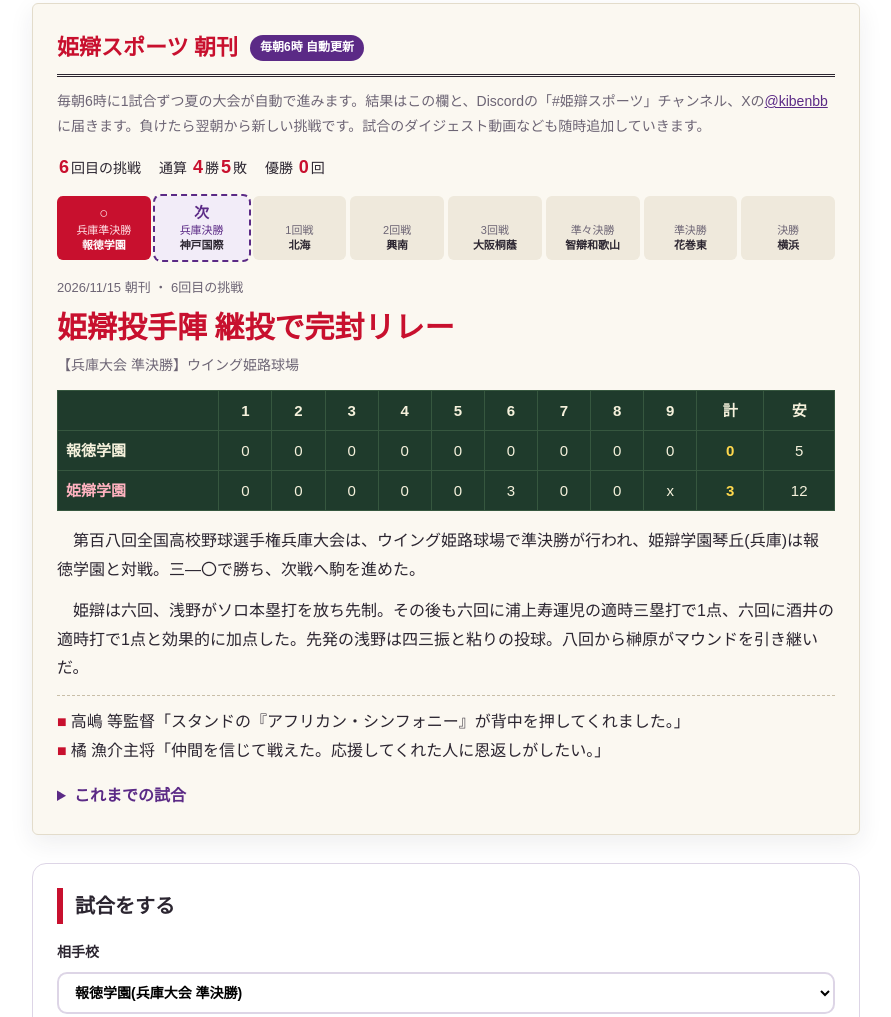
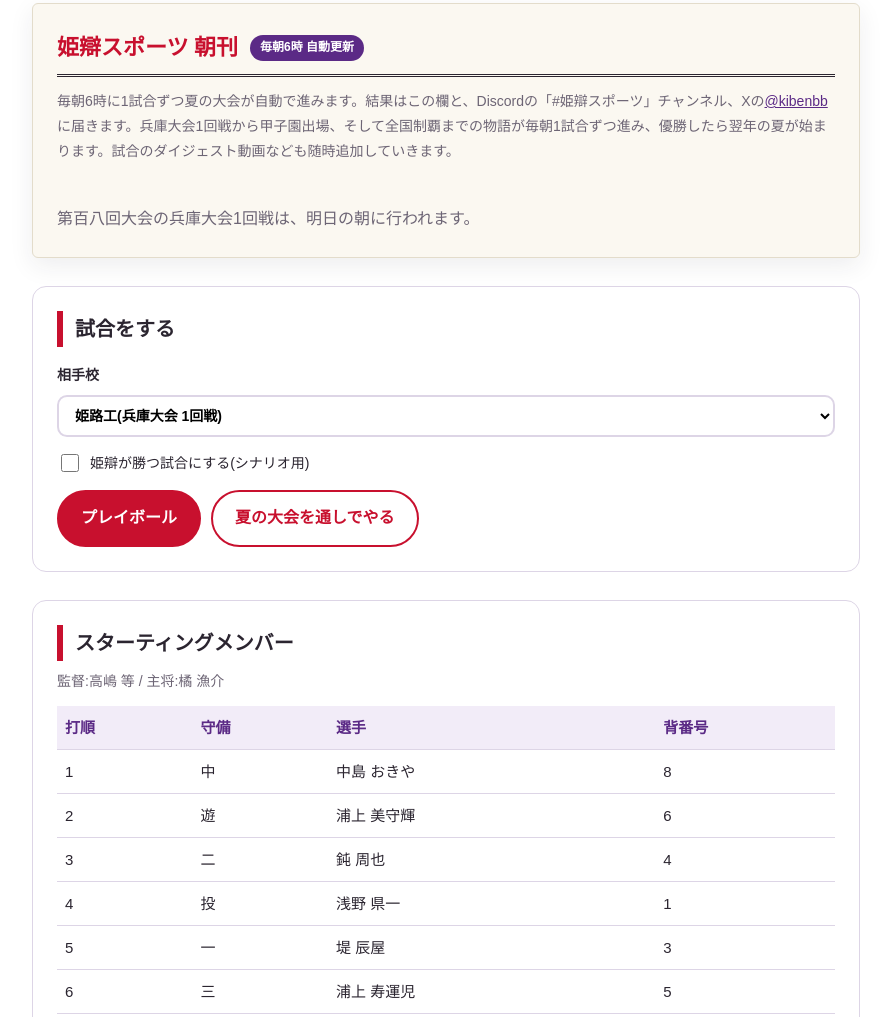
Before and after one commit to kendoyasa-tech/portfolio, a plain HTML site: page works/kiben/index.html in a window 1280 px wide. Shown: the part 776-1793 px from the top of the page, without its empty margins (194-1085 px from the left). Drawn offline with Linux system fonts and the light colour scheme.

Commit message:
姫辯: 兵庫大会1回戦→甲子園出場→全国制覇の物語に変更(必ず勝つ・優勝後は翌年の夏へ)、記録をリセット
Co-Authored-By: Claude Opus 5.5 <noreply@anthropic.com>
Claude-Session: https://claude.ai/code/session_01LfbDztigQg3Ruugxa31aiT

```diff
--- a/works/kiben/data/season.json
+++ b/works/kiben/data/season.json
@@ -1,485 +1,7 @@
 {
-  "challenge": 6,
+  "challenge": 0,
   "round": 0,
   "titles": 0,
-  "games": [
-    {
-      "date": "2026-11-07",
-      "challenge": 1,
-      "round": 0,
-      "stage": "兵庫大会 準決勝",
-      "stadium": "ウイング姫路球場",
-      "opponent": "報徳学園",
-      "kibenFirst": false,
-      "line": {
-        "kiben": [
-          0,
-          1,
-          0,
-          1,
-          0,
-          0,
-          0,
-          0,
-          "x"
-        ],
-        "opp": [
-          0,
-          0,
-          0,
-          0,
-          0,
-          0,
-          0,
-          1,
-          0
-        ]
-      },
-      "hits": {
-        "kiben": 8,
-        "opp": 4
-      },
-      "innings": 9,
-      "kibenRuns": 2,
-      "oppRuns": 1,
-      "won": true,
-      "walkoff": false,
-      "champion": false,
-      "mvp": "堤 辰屋",
-      "headline": "姫辯 報徳学園を下し次戦へ 堤が殊勲",
-      "paras": [
-        "第百八回全国高校野球選手権兵庫大会は、ウイング姫路球場で準決勝が行われ、姫辯学園琴丘(兵庫)は報徳学園と対戦。二―一で勝ち、次戦へ駒を進めた。",
-        "姫辯は二回、堤がソロ本塁打を放ち先制。その後も四回に酒井の犠牲フライで1点と効果的に加点した。殊勲は堤。本塁打を含む四打数二安打一打点の大暴れだった。先発の浅野は八三振を奪う力投。九回から榊原がマウンドを引き継いだ。"
-      ],
-      "comments": [
-        "高嶋 等監督「一戦必勝。次も姫辯らしい野球をするだけです。」",
-        "橘 漁介主将「仲間を信じて戦えた。応援してくれた人に恩返しがしたい。」"
-      ]
-    },
-    {
-      "date": "2026-11-08",
-      "challenge": 1,
-      "round": 1,
-      "stage": "兵庫大会 決勝",
-      "stadium": "ウイング姫路球場",
-      "opponent": "神戸国際大付",
-      "kibenFirst": false,
-      "line": {
-        "kiben": [
-          0,
-          2,
-          1,
-          0,
-          0,
-          0,
-          0,
-          0,
-          0
-        ],
-        "opp": [
-          0,
-          0,
-          0,
-          3,
-          0,
-          2,
-          0,
-          0,
-          0
-        ]
-      },
-      "hits": {
-        "kiben": 8,
-        "opp": 10
-      },
-      "innings": 9,
-      "kibenRuns": 3,
-      "oppRuns": 5,
-      "won": false,
-      "walkoff": false,
-      "champion": false,
-      "mvp": "鈍 周也",
-      "headline": "姫辯 神戸国際大付に惜敗 夏終わる",
-      "paras": [
-        "第百八回全国高校野球選手権兵庫大会は、ウイング姫路球場で決勝が行われ、姫辯学園琴丘(兵庫)は神戸国際大付と対戦。三―五で敗れ、夏を終えた。",
-        "姫辯は二回、酒井の適時二塁打で2点を挙げ先制。その後も三回に鈍の適時二塁打で1点と効果的に加点した。殊勲は鈍。四打数三安打一打点の大暴れだった。先発の浅野は十三振を奪う力投。六回から榊原がマウンドを引き継いだ。四回に三点を失ったのが痛かった。"
-      ],
-      "comments": [
-        "高嶋 等監督「神戸国際大付さんが一枚上でした。悔しさを糧にします。」",
-        "橘 漁介主将「このメンバーで野球ができて幸せでした。」"
-      ]
-    },
-    {
-      "date": "2026-11-09",
-      "challenge": 2,
-      "round": 0,
-      "stage": "兵庫大会 準決勝",
-      "stadium": "ウイング姫路球場",
-      "opponent": "報徳学園",
-      "kibenFirst": true,
-      "line": {
-        "kiben": [
-          1,
-          0,
-          0,
-          0,
-          1,
-          0,
-          3,
-          1,
-          0
-        ],
-        "opp": [
-          0,
-          1,
-          0,
-          0,
-          0,
-          0,
-          0,
-          0,
-          0
-        ]
-      },
-      "hits": {
-        "kiben": 14,
-        "opp": 8
-      },
-      "innings": 9,
-      "kibenRuns": 6,
-      "oppRuns": 1,
-      "won": true,
-      "walkoff": false,
-      "champion": false,
-      "mvp": "鈍 周也",
-      "headline": "姫辯 報徳学園を下し次戦へ 鈍が殊勲",
-      "paras": [
-        "第百八回全国高校野球選手権兵庫大会は、ウイング姫路球場で準決勝が行われ、姫辯学園琴丘(兵庫)は報徳学園と対戦。六―一で勝ち、次戦へ駒を進めた。",
-        "姫辯は一回、鈍の適時打で1点を挙げ先制。その後も五回に浅野の適時二塁打で1点、七回に浦上美守輝の適時二塁打で1点と効果的に加点した。殊勲は鈍。五打数四安打一打点の大暴れだった。先発の浅野は六三振を奪う力投。七回から榊原がマウンドを引き継いだ。"
-      ],
-      "comments": [
-        "高嶋 等監督「スタンドの『アフリカン・シンフォニー』が背中を押してくれました。」",
-        "橘 漁介主将「校歌を歌えて最高です。まだ終わりじゃない。」"
-      ]
-    },
-    {
-      "date": "2026-11-10",
-      "challenge": 2,
-      "round": 1,
-      "stage": "兵庫大会 決勝",
-      "stadium": "ウイング姫路球場",
-      "opponent": "神戸国際大付",
-      "kibenFirst": false,
-      "line": {
-        "kiben": [
-          3,
-          0,
-          0,
-          0,
-          0,
-          0,
-          0,
-          0,
-          1
-        ],
-        "opp": [
-          0,
-          1,
-          0,
-          0,
-          0,
-          0,
-          3,
-          1,
-          0
-        ]
-      },
-      "hits": {
-        "kiben": 8,
-        "opp": 13
-      },
-      "innings": 9,
-      "kibenRuns": 4,
-      "oppRuns": 5,
-      "won": false,
-      "walkoff": false,
-      "champion": false,
-      "mvp": "堤 辰屋",
-      "headline": "姫辯 神戸国際大付に惜敗 夏終わる",
-      "paras": [
-        "第百八回全国高校野球選手権兵庫大会は、ウイング姫路球場で決勝が行われ、姫辯学園琴丘(兵庫)は神戸国際大付と対戦。四―五で敗れ、夏を終えた。",
-        "姫辯は一回、堤が3ラン本塁打を放ち先制。その後も九回に浦上寿運児がソロ本塁打と効果的に加点した。殊勲は堤。本塁打を含む四打数一安打三打点の大暴れだった。先発の浅野は五三振を奪う力投。七回から榊原、位田がマウンドを引き継いだ。七回に三点を失ったのが痛かった。"
-      ],
-      "comments": [
-        "高嶋 等監督「神戸国際大付さんが一枚上でした。悔しさを糧にします。」",
-        "橘 漁介主将「このメンバーで野球ができて幸せでした。」"
-      ]
-    },
-    {
-      "date": "2026-11-11",
-      "challenge": 3,
-      "round": 0,
-      "stage": "兵庫大会 準決勝",
-      "stadium": "ウイング姫路球場",
-      "opponent": "報徳学園",
-      "kibenFirst": false,
-      "line": {
-        "kiben": [
-          0,
-          3,
-          1,
-          0,
-          0,
-          0,
-          0,
-          0,
-          0
-        ],
-        "opp": [
-          0,
-          0,
-          0,
-          0,
-          0,
-          1,
-          0,
-          6,
-          0
-        ]
-      },
-      "hits": {
-        "kiben": 12,
-        "opp": 14
-      },
-      "innings": 9,
-      "kibenRuns": 4,
-      "oppRuns": 7,
-      "won": false,
-      "walkoff": false,
-      "champion": false,
-      "mvp": "酒井 湊",
-      "headline": "姫辯 報徳学園に惜敗 夏終わる",
-      "paras": [
-        "第百八回全国高校野球選手権兵庫大会は、ウイング姫路球場で準決勝が行われ、姫辯学園琴丘(兵庫)は報徳学園と対戦。四―七で敗れ、夏を終えた。",
-        "姫辯は二回、酒井が3ラン本塁打を放ち先制。その後も三回に浦上寿運児の適時打で1点と効果的に加点した。殊勲は酒井。本塁打を含む四打数一安打三打点の大暴れだった。先発の浅野は五三振を奪う力投。七回から榊原、位田がマウンドを引き継いだ。八回に六点を失ったのが痛かった。"
-      ],
-      "comments": [
-        "高嶋 等監督「選手は精一杯やった。この経験を後輩につないでほしい。」",
-        "橘 漁介主将「このメンバーで野球ができて幸せでした。」"
-      ]
-    },
-    {
-      "date": "2026-11-12",
-      "challenge": 4,
-      "round": 0,
-      "stage": "兵庫大会 準決勝",
-      "stadium": "ウイング姫路球場",
-      "opponent": "報徳学園",
-      "kibenFirst": true,
-      "line": {
-        "kiben": [
-          0,
-          0,
-          0,
-          0,
-          0,
-          0,
-          1,
-          0,
-          0
-        ],
-        "opp": [
-          0,
-          1,
-          0,
-          0,
-          1,
-          0,
-          0,
-          1,
-          "x"
-        ]
-      },
-      "hits": {
-        "kiben": 11,
-        "opp": 7
-      },
-      "innings": 9,
-      "kibenRuns": 1,
-      "oppRuns": 3,
-      "won": false,
-      "walkoff": false,
-      "champion": false,
-      "mvp": "浦上 美守輝",
-      "headline": "姫辯の夏、準決勝で幕",
-      "paras": [
-        "第百八回全国高校野球選手権兵庫大会は、ウイング姫路球場で準決勝が行われ、姫辯学園琴丘(兵庫)は報徳学園と対戦。一―三で敗れ、夏を終えた。",
-        "姫辯は七回、鈍の適時打で1点を挙げ反撃。殊勲は浦上美守輝。四打数三安打と大当たりだった。先発の浅野は八三振を奪う力投。八回から榊原がマウンドを引き継いだ。二回に一点を失ったのが痛かった。"
-      ],
-      "comments": [
-        "高嶋 等監督「報徳学園さんが一枚上でした。悔しさを糧にします。」",
-        "橘 漁介主将「このメンバーで野球ができて幸せでした。」"
-      ]
-    },
-    {
-      "date": "2026-11-13",
-      "challenge": 5,
-      "round": 0,
-      "stage": "兵庫大会 準決勝",
-      "stadium": "ウイング姫路球場",
-      "opponent": "報徳学園",
-      "kibenFirst": false,
-      "line": {
-        "kiben": [
-          0,
-          0,
-          0,
-          0,
-          2,
-          0,
-          0,
-          2,
-          "2x"
-        ],
-        "opp": [
-          0,
-          0,
-          0,
-          0,
-          0,
-          2,
-          0,
-          0,
-          2
-        ]
-      },
-      "hits": {
-        "kiben": 13,
-        "opp": 10
-      },
-      "innings": 9,
-      "kibenRuns": 6,
-      "oppRuns": 4,
-      "won": true,
-      "walkoff": true,
-      "champion": false,
-      "mvp": "酒井 湊",
-      "headline": "姫辯 劇的サヨナラ 酒井が決めた",
-      "paras": [
-        "第百八回全国高校野球選手権兵庫大会は、ウイング姫路球場で準決勝が行われ、姫辯学園琴丘(兵庫)は報徳学園と対戦。六―四で勝ち、次戦へ駒を進めた。",
-        "姫辯は五回、浅野の適時打で1点を挙げ先制。その後も五回に堤の適時二塁打で1点、八回に酒井の適時二塁打で1点と効果的に加点した。殊勲は酒井。五打数二安打三打点の大暴れだった。先発の浅野は六三振を奪う力投。七回から榊原がマウンドを引き継いだ。"
-      ],
-      "comments": [
-        "高嶋 等監督「一戦必勝。次も姫辯らしい野球をするだけです。」",
-        "橘 漁介主将「校歌を歌えて最高です。まだ終わりじゃない。」"
-      ]
-    },
-    {
-      "date": "2026-11-14",
-      "challenge": 5,
-      "round": 1,
-      "stage": "兵庫大会 決勝",
-      "stadium": "ウイング姫路球場",
-      "opponent": "神戸国際大付",
-      "kibenFirst": true,
-      "line": {
-        "kiben": [
-          0,
-          0,
-          0,
-          0,
-          0,
-          0,
-          0,
-          0,
-          1
-        ],
-        "opp": [
-          1,
-          0,
-          0,
-          0,
-          0,
-          0,
-          0,
-          1,
-          "x"
-        ]
-      },
-      "hits": {
-        "kiben": 7,
-        "opp": 11
-      },
-      "innings": 9,
-      "kibenRuns": 1,
-      "oppRuns": 2,
-      "won": false,
-      "walkoff": false,
-      "champion": false,
-      "mvp": "酒井 湊",
-      "headline": "姫辯 神戸国際大付に惜敗 夏終わる",
-      "paras": [
-        "第百八回全国高校野球選手権兵庫大会は、ウイング姫路球場で決勝が行われ、姫辯学園琴丘(兵庫)は神戸国際大付と対戦。一―二で敗れ、夏を終えた。",
-        "姫辯は九回、酒井の適時打で1点を挙げ反撃。先発の浅野は四三振と粘りの投球。七回から榊原がマウンドを引き継いだ。一回に一点を失ったのが痛かった。"
-      ],
-      "comments": [
-        "高嶋 等監督「選手は精一杯やった。この経験を後輩につないでほしい。」",
-        "橘 漁介主将「このメンバーで野球ができて幸せでした。」"
-      ]
-    },
-    {
-      "date": "2026-11-15",
-      "challenge": 6,
-      "round": 0,
-      "stage": "兵庫大会 準決勝",
-      "stadium": "ウイング姫路球場",
-      "opponent": "報徳学園",
-      "kibenFirst": false,
-      "line": {
-        "kiben": [
-          0,
-          0,
-          0,
-          0,
-          0,
-          3,
-          0,
-          0,
-          "x"
-        ],
-        "opp": [
-          0,
-          0,
-          0,
-          0,
-          0,
-          0,
-          0,
-          0,
-          0
-        ]
-      },
-      "hits": {
-        "kiben": 12,
-        "opp": 5
-      },
-      "innings": 9,
-      "kibenRuns": 3,
-      "oppRuns": 0,
-      "won": true,
-      "walkoff": false,
-      "champion": false,
-      "mvp": "浅野 県一",
-      "headline": "姫辯投手陣 継投で完封リレー",
-      "paras": [
-        "第百八回全国高校野球選手権兵庫大会は、ウイング姫路球場で準決勝が行われ、姫辯学園琴丘(兵庫)は報徳学園と対戦。三―〇で勝ち、次戦へ駒を進めた。",
-        "姫辯は六回、浅野がソロ本塁打を放ち先制。その後も六回に浦上寿運児の適時三塁打で1点、六回に酒井の適時打で1点と効果的に加点した。先発の浅野は四三振と粘りの投球。八回から榊原がマウンドを引き継いだ。"
-      ],
-      "comments": [
-        "高嶋 等監督「スタンドの『アフリカン・シンフォニー』が背中を押してくれました。」",
-        "橘 漁介主将「仲間を信じて戦えた。応援してくれた人に恩返しがしたい。」"
-      ]
-    }
-  ],
-  "updated": "2026-11-15T00:21:17.400Z"
+  "games": [],
+  "updated": null
 }
--- a/works/kiben/index.html
+++ b/works/kiben/index.html
@@ -47,9 +47,9 @@
 <main>
   <section class="paper daily" id="daily" aria-labelledby="daily-title">
     <p class="paper-name"><span id="daily-title">姫辯スポーツ 朝刊</span><span class="daily-badge">毎朝6時 自動更新</span></p>
-    <p class="daily-lead">毎朝6時に1試合ずつ夏の大会が自動で進みます。結果はこの欄と、Discordの「#姫辯スポーツ」チャンネル、Xの<a href="https://x.com/kibenbb" target="_blank" rel="noopener">@kibenbb</a>に届きます。負けたら翌朝から新しい挑戦です。試合のダイジェスト動画なども随時追加していきます。</p>
+    <p class="daily-lead">毎朝6時に1試合ずつ夏の大会が自動で進みます。結果はこの欄と、Discordの「#姫辯スポーツ」チャンネル、Xの<a href="https://x.com/kibenbb" target="_blank" rel="noopener">@kibenbb</a>に届きます。兵庫大会1回戦から甲子園出場、そして全国制覇までの物語が毎朝1試合ずつ進み、優勝したら翌年の夏が始まります。試合のダイジェスト動画なども随時追加していきます。</p>
     <div class="daily-stats" id="dailyStats"></div>
-    <ol class="daily-road" id="dailyRoad" aria-label="今の挑戦の勝ち上がり"></ol>
+    <ol class="daily-road" id="dailyRoad" aria-label="今大会の勝ち上がり"></ol>
     <div id="dailyArticle" hidden>
       <p class="daily-date" id="dailyDate"></p>
       <h2 class="paper-headline" id="dailyHeadline"></h2>
@@ -58,7 +58,7 @@
       <div class="paper-body" id="dailyBody"></div>
       <ul class="paper-comments" id="dailyComments"></ul>
     </div>
-    <p class="daily-empty" id="dailyEmpty" hidden>第1試合は、明日の朝6時に行われます。</p>
+    <p class="daily-empty" id="dailyEmpty" hidden>第百八回大会の兵庫大会1回戦は、明日の朝に行われます。</p>
     <details class="daily-history" id="dailyHistoryWrap" hidden>
       <summary>これまでの試合</summary>
       <ol class="t-list" id="dailyHistory"></ol>
@@ -226,7 +226,7 @@
     const last = games[games.length - 1];
     const wins = games.filter(g => g.won).length;
     $("dailyStats").innerHTML =
-      `<span><b>${data.challenge}</b>回目の挑戦</span>` +
+      `<span>第<b>${K.num(107 + data.challenge)}</b>回大会</span>` +
       `<span>通算 <b>${wins}</b>勝<b>${games.length - wins}</b>敗</span>` +
       `<span>優勝 <b>${data.titles || 0}</b>回</span>`;
 
@@ -236,12 +236,12 @@
       const g = cur.find(x => x.round === i);
       const cls = g ? (g.won ? "win" : "lose") : (i === (last.won ? last.round + 1 : -1) ? "next" : "");
       const mark = g ? (g.won ? "○" : "●") : (cls === "next" ? "次" : "");
-      const stage = K.OPPONENTS[opp][2].replace("兵庫大会 ", "兵庫").replace("甲子園 ", "");
+      const stage = K.OPPONENTS[opp][2].replace("兵庫大会 ", "兵庫").replace("甲子園 ", "甲子園");
       return `<li class="${cls}"><span class="road-mark">${mark}</span><span class="road-stage">${esc(stage)}</span><span class="road-opp">${esc(K.SHORT_NAMES[opp] || opp)}</span></li>`;
     }).join("");
 
     // 最新の記事
-    $("dailyDate").textContent = `${last.date.replace(/-/g, "/")} 朝刊 ・ ${last.challenge}回目の挑戦`;
+    $("dailyDate").textContent = `${last.date.replace(/-/g, "/")} 朝刊 ・ 第${K.num(107 + last.challenge)}回大会`;
     $("dailyHeadline").textContent = last.headline;
     $("dailyStage").textContent = `【${last.stage}】${last.stadium}`;
     $("dailyScoreboard").innerHTML = scoreboard(last);
--- a/works/kiben/sim.js
+++ b/works/kiben/sim.js
@@ -34,6 +34,11 @@
 
   // 相手校: [打力, 投手力, 舞台, 球場]
   const OPPONENTS = {
+    "姫路工": [58, 60, "兵庫大会 1回戦", "ほっともっとフィールド神戸"],
+    "市尼崎": [62, 64, "兵庫大会 2回戦", "ほっともっとフィールド神戸"],
+    "明石商": [70, 72, "兵庫大会 3回戦", "明石トーカロ球場"],
+    "東洋大姫路": [72, 74, "兵庫大会 4回戦", "ウイング姫路球場"],
+    "社": [68, 70, "兵庫大会 準々決勝", "ほっともっとフィールド神戸"],
     "報徳学園": [74, 76, "兵庫大会 準決勝", "ウイング姫路球場"],
     "神戸国際大付": [78, 80, "兵庫大会 決勝", "ウイング姫路球場"],
     "北海": [68, 70, "甲子園 1回戦", "阪神甲子園球場"],
@@ -50,6 +55,8 @@
   function num(n) {
     if (n < 10) return KANSUJI[n];
     if (n < 20) return "十" + (n > 10 ? KANSUJI[n - 10] : "");
+    if (n < 100) return (n >= 20 ? KANSUJI[Math.floor(n / 10)] : "") + "十" + (n % 10 ? KANSUJI[n % 10] : "");
+    if (n < 1000) return (n >= 200 ? KANSUJI[Math.floor(n / 100)] : "") + "百" + (n % 100 ? num(n % 100) : "");
     return String(n);
   }
 
@@ -262,7 +269,7 @@
     const inn = g.innings >= 10 ? `延長${num(g.innings)}回の末、` : "";
     let end = "敗れ、夏を終えた。";
     if (g.won) end = g.stage === "甲子園 決勝" ? "勝ち、悲願の全国制覇を成し遂げた。" : g.stage === "兵庫大会 決勝" ? "勝ち、甲子園への切符をつかんだ。" : "勝ち、次戦へ駒を進めた。";
-    paras.push(`第百八回全国高校野球選手権${g.stage.startsWith("兵庫") ? "兵庫大会" : "大会"}は、${g.stadium}で${g.stage.split(" ")[1]}が行われ、${TEAM}(兵庫)は${g.opponent}と対戦。${inn}${num(g.kibenRuns)}―${num(g.oppRuns)}で${end}`);
+    paras.push(`第${num(g.edition || 108)}回全国高校野球選手権${g.stage.startsWith("兵庫") ? "兵庫大会" : "大会"}は、${g.stadium}で${g.stage.split(" ")[1]}が行われ、${TEAM}(兵庫)は${g.opponent}と対戦。${inn}${num(g.kibenRuns)}―${num(g.oppRuns)}で${end}`);
 
     const kh = g.highlights.filter(h => h[1] === "kiben");
     const oh = g.highlights.filter(h => h[1] === "opp");
@@ -300,5 +307,5 @@
     return { headline: headline(g), paras, comments: [`${MANAGER}監督「${mgr}」`, `${CAPTAIN}主将「${cap}」`] };
   }
 
-  global.Kiben = { TEAM, MANAGER, CAPTAIN, LINEUP, BENCH, OPPONENTS, TOURNAMENT, SHORT_NAMES, playGame, playTournament, article, short };
+  global.Kiben = { num, TEAM, MANAGER, CAPTAIN, LINEUP, BENCH, OPPONENTS, TOURNAMENT, SHORT_NAMES, playGame, playTournament, article, short };
 })(typeof window !== "undefined" ? window : globalThis);
```
Also changed, not shown: scripts/kiben-daily.mjs (+6 -5 lines).
